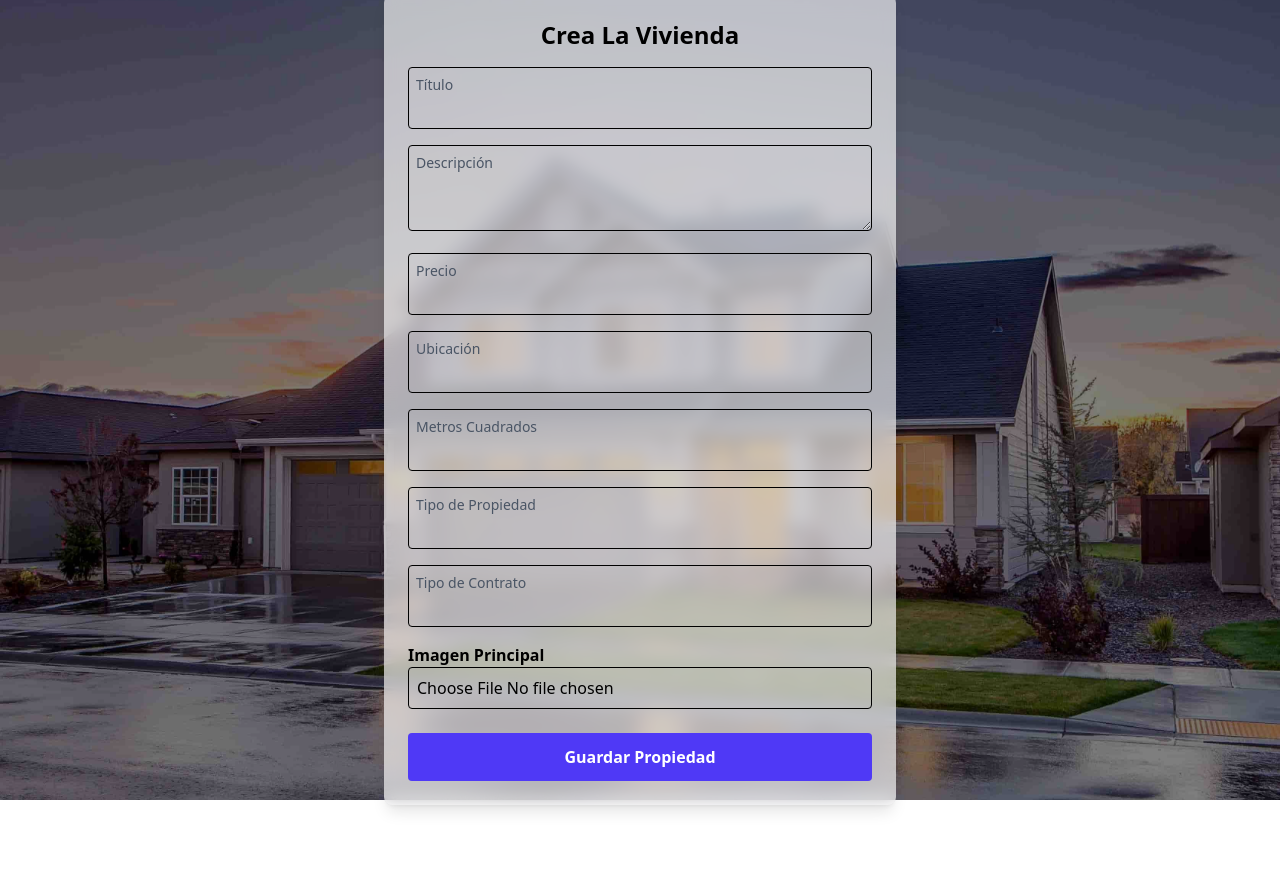
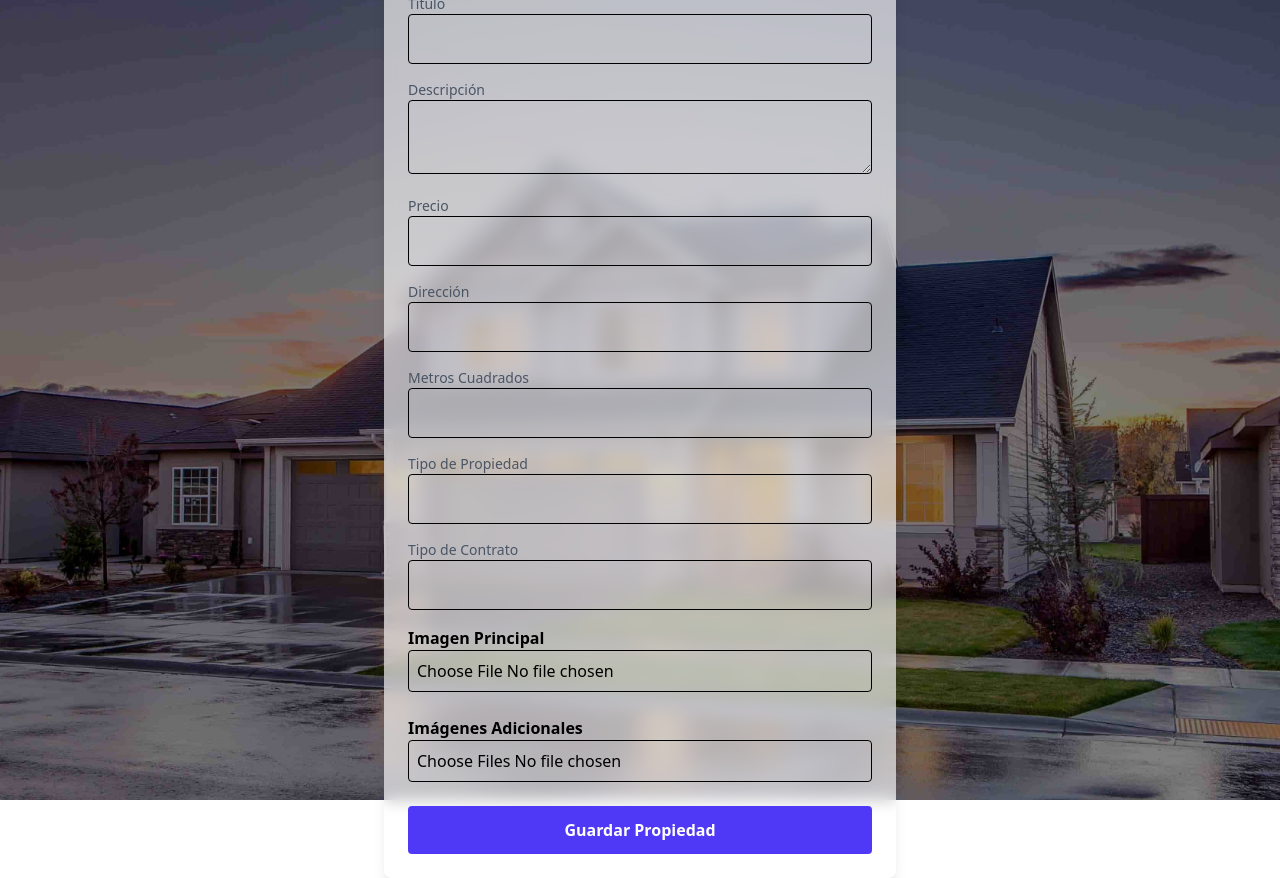
Before and after one commit to No-Country-simulation/s21-14-n-webapp, a React (Vite) app in the folder client/: page /admin/crearInmueble in a window 1280 px wide. Before the commit the page ends 805 px from the top, so only its background shows below. Built offline with nearby package versions, Linux system fonts and the light colour scheme.

Commit message:
Cambios hasta ahora

```diff
--- a/client/src/network/fetchApiInquirity.js
+++ b/client/src/network/fetchApiInquirity.js
@@ -4,16 +4,13 @@ import { fetchData } from "./util/fetchFunction";
 import SummaryApi from "./util/SummaryApi";
 
 
-export async function createInquiry(inquirity){
-    const response = await fetchData(SummaryApi.createInquiry.url,{
+export async function createInquiry(inquirity) {
+    const response = await fetchData(SummaryApi.createInquiry.url, {
         method: SummaryApi.createInquiry.method,
-        headers: {
-            "Content-Type": "application/json",
-          },
-          body: JSON.stringify(inquirity),
+        body: inquirity,
     });
-    return response
-};
+    return response;
+}
 
 export async function getAllInquiries(){
     return fetchData(SummaryApi.getAllInquiries.url,{
--- a/client/src/network/util/fetchFunction.js
+++ b/client/src/network/util/fetchFunction.js
@@ -1,12 +1,17 @@
 export async function fetchData(input, init) {
-    const response = await fetch(input, init);
+  const headers = init.body instanceof FormData ? {} : { "Content-Type": "application/json" };
 
-    if (!response.ok) {
+  const response = await fetch(input, {
+      ...init,
+      headers,
+  });
+
+  if (!response.ok) {
       const errorBody = await response.json().catch(() => null);
       const errorMessage = errorBody?.error || "Error desconocido";
       console.error(`Error ${response.status}: ${errorMessage}`);
       throw new Error(errorMessage);
-    }
+  }
 
-    return response.json();
-  }
+  return response.json();
+}
--- a/client/src/pages/admin/PropertiesForm.jsx
+++ b/client/src/pages/admin/PropertiesForm.jsx
@@ -10,35 +10,60 @@ const PropertiesForm = () => {
   const {
     register,
     handleSubmit,
+    setValue,
     formState: { errors },
     reset,
   } = useForm({ resolver: yupResolver(PropertieSchema) });
 
-  const [imagenPrincipal, setImagenPrincipal] = useState(null);
+  const [imagenesAdicionales, setImagenesAdicionales] = useState([]);
 
-  const onSubmit = async (inquirity) => {
+
+  const handleImagenPrincipalChange = (e) => {
+    const file = e.target.files[0];
+    if (file) {
+      setValue("imagenPrincipal", file);
+    }
+  };
+
+
+  const handleImagenesAdicionalesChange = (e) => {
+    setImagenesAdicionales([...e.target.files]);
+  };
+
+  const onSubmit = async (property) => {
+    console.log("Datos del formulario:", property);
+
     try {
       const formData = new FormData();
-      formData.append("title", inquirity.title);
-      formData.append("description", inquirity.description);
-      formData.append("price", inquirity.price);
-      formData.append("address", inquirity.address);
-      formData.append("squareMeters", inquirity.squareMeters);
-      formData.append("typeProperty", inquirity.typeProperty);
-      formData.append("typeContract", inquirity.typeContract);
+      formData.append("title", property.title);
+      formData.append("description", property.description);
+      formData.append("price", property.price);
+      formData.append("address", property.address);
+      formData.append("squareMeters", property.squareMeters);
+      formData.append("typeProperty", property.typeProperty);
+      formData.append("typeContract", property.typeContract);
 
-      if (imagenPrincipal) {
-        formData.append("imagePrincipal", imagenPrincipal);
+      if (property.imagenPrincipal) {
+        formData.append("imagePrincipal", property.imagenPrincipal);
       }
+
+      imagenesAdicionales.forEach((image) => {
+        formData.append("images", image);
+      });
+
+      console.log("Datos enviados:", Object.fromEntries(formData.entries()));
 
       const response = await createInquiry(formData);
       console.log("Propiedad creada con éxito:", response);
+
       reset();
-      setImagenPrincipal(null);
+      setImagenesAdicionales([]);
     } catch (error) {
-      console.log(error);
+      console.error("Error al crear propiedad:", error);
     }
   };
+
+  console.log("Errores del formulario:", errors);
 
   return (
     <div className="relative w-full h-screen flex items-center justify-center">
@@ -51,67 +76,108 @@ const PropertiesForm = () => {
       >
         <h2 className="text-2xl font-bold text-center mb-4">Crea La Vivienda</h2>
         <form onSubmit={handleSubmit(onSubmit)} encType="multipart/form-data">
-          {[
-            { name: "title", label: "Título", type: "text" },
-            { name: "description", label: "Descripción", type: "textarea" },
-            { name: "price", label: "Precio", type: "number" },
-            { name: "address", label: "Ubicación", type: "text" },
-            { name: "squareMeters", label: "Metros Cuadrados", type: "number" },
-            { name: "typeProperty", label: "Tipo de Propiedad", type: "text" },
-            { name: "typeContract", label: "Tipo de Contrato", type: "text" },
-          ].map(({ name, label, type }, index) => (
-            <div key={name} className="relative mb-4">
-              <motion.label
-                initial={{ y: 10, opacity: 0 }}
-                animate={{ y: 0, opacity: 1 }}
-                transition={{ duration: 0.3, delay: index * 0.1 }}
-                className="absolute top-2 left-2 text-gray-600 text-sm"
-              >
-                {label}
-              </motion.label>
-              {type === "textarea" ? (
+
+          {/* Input Title */}
+          <div className="relative mb-4">
+            <label className="block text-sm text-gray-600">Título</label>
+            <input
+              type="text"
+              className="w-full p-3 border rounded focus:outline-none focus:ring-2 focus:ring-indigo-400"
+              {...register("title")}
+            />
+            {errors.title && <Error>{errors.title.message}</Error>}
+          </div>
+
+          {/* Input Description */}
+          <div className="relative mb-4">
+            <label className="block text-sm text-gray-600">Descripción</label>
             <textarea
-                  className="w-full p-3 pt-6 border rounded focus:outline-none focus:ring-2 focus:ring-indigo-400"
-                  {...register(name)}
+              className="w-full p-3 border rounded focus:outline-none focus:ring-2 focus:ring-indigo-400"
+              {...register("description")}
+            ></textarea>
+            {errors.description && <Error>{errors.description.message}</Error>}
+          </div>
+
+          {/* Input Price */}
+          <div className="relative mb-4">
+            <label className="block text-sm text-gray-600">Precio</label>
+            <input
+              type="number"
+              className="w-full p-3 border rounded focus:outline-none focus:ring-2 focus:ring-indigo-400"
+              {...register("price")}
             />
-              ) : (
+            {errors.price && <Error>{errors.price.message}</Error>}
+          </div>
+
+          {/* Input Address */}
+          <div className="relative mb-4">
+            <label className="block text-sm text-gray-600">Dirección</label>
             <input
-                  type={type}
-                  className="w-full p-3 pt-6 border rounded focus:outline-none focus:ring-2 focus:ring-indigo-400"
-                  {...register(name)}
+              type="text"
+              className="w-full p-3 border rounded focus:outline-none focus:ring-2 focus:ring-indigo-400"
+              {...register("address")}
             />
-              )}
-              {errors[name] && <Error>{errors[name].message}</Error>}
+            {errors.address && <Error>{errors.address.message}</Error>}
           </div>
-          ))}
 
+          {/* Input Square Meters */}
+          <div className="relative mb-4">
+            <label className="block text-sm text-gray-600">Metros Cuadrados</label>
+            <input
+              type="number"
+              className="w-full p-3 border rounded focus:outline-none focus:ring-2 focus:ring-indigo-400"
+              {...register("squareMeters")}
+            />
+            {errors.squareMeters && <Error>{errors.squareMeters.message}</Error>}
+          </div>
+
+          {/* Input Type Property */}
+          <div className="relative mb-4">
+            <label className="block text-sm text-gray-600">Tipo de Propiedad</label>
+            <input
+              type="text"
+              className="w-full p-3 border rounded focus:outline-none focus:ring-2 focus:ring-indigo-400"
+              {...register("typeProperty")}
+            />
+            {errors.typeProperty && <Error>{errors.typeProperty.message}</Error>}
+          </div>
+
+          {/* Input Type Contract */}
+          <div className="relative mb-4">
+            <label className="block text-sm text-gray-600">Tipo de Contrato</label>
+            <input
+              type="text"
+              className="w-full p-3 border rounded focus:outline-none focus:ring-2 focus:ring-indigo-400"
+              {...register("typeContract")}
+            />
+            {errors.typeContract && <Error>{errors.typeContract.message}</Error>}
+          </div>
+
+          {/* Imagen Principal */}
           <div className="mb-6">
             <label className="block font-semibold">Imagen Principal</label>
-            {!imagenPrincipal ? (
             <input
               type="file"
               accept="image/*"
               className="w-full p-2 border rounded"
-                onChange={(e) => setImagenPrincipal(e.target.files[0])}
+              onChange={handleImagenPrincipalChange}
             />
-            ) : (
-              <div className="relative flex justify-center items-center">
-                <img
-                  src={URL.createObjectURL(imagenPrincipal)}
-                  alt="Principal"
-                  className="w-full max-h-40 object-cover rounded shadow-md"
-                />
-                <button
-                  type="button"
-                  className="absolute top-2 right-2 bg-red-500 text-white px-2 rounded"
-                  onClick={() => setImagenPrincipal(null)}
-                >
-                  X
-                </button>
-              </div>
-            )}
+            {errors.imagenPrincipal && <Error>{errors.imagenPrincipal.message}</Error>}
           </div>
 
+          {/* Imágenes Adicionales */}
+          <div className="mb-6">
+            <label className="block font-semibold">Imágenes Adicionales</label>
+            <input
+              type="file"
+              accept="image/*"
+              multiple
+              className="w-full p-2 border rounded"
+              onChange={handleImagenesAdicionalesChange}
+            />
+          </div>
+
+          {/* Botón de Envío */}
           <motion.button
             whileHover={{ scale: 1.05 }}
             whileTap={{ scale: 0.95 }}
```
Also changed, not shown: client/src/schemas/index.js (line endings or trailing spaces), 1 other file (tests, documents, lock files or other folders). Lines whose indentation alone changed are shown as unchanged.
